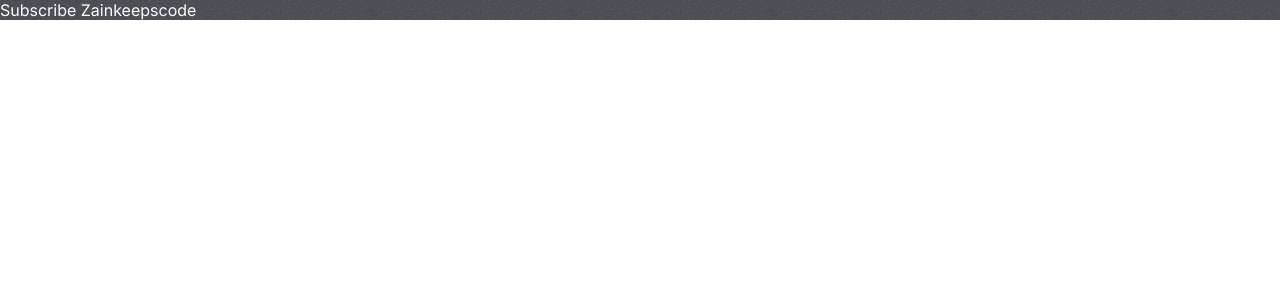
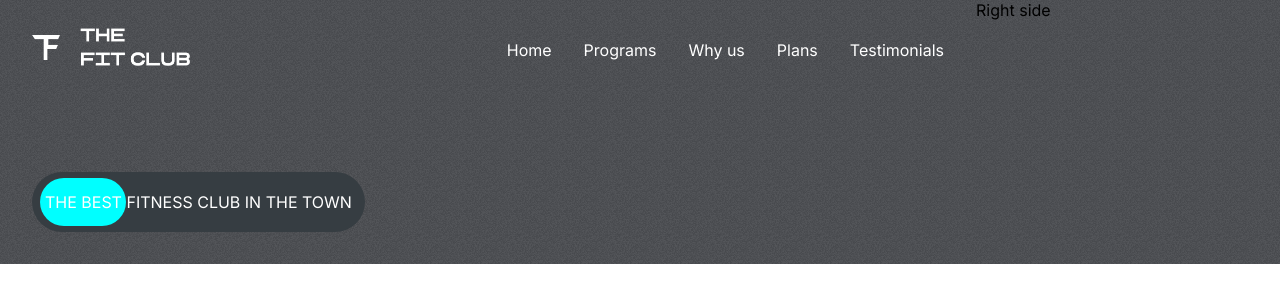
Before and after one commit to raselcsedev/fitClub-starter, a React (Create React App) app: page / in a window 1280 px wide. Shown: the top 302 px of the page. Built offline with nearby package versions, Linux system fonts and the light colour scheme.

Commit message:
header added

```diff
--- a/src/App.js
+++ b/src/App.js
@@ -1,8 +1,9 @@
 import './App.css';
+import Hero from './components/Hero/Hero';
 function App() {
   return (
     <div className="App">
-          <span style={{color: 'white'}}>Subscribe Zainkeepscode</span>
+          <Hero />
     </div>
   );
 }
--- /dev/null
+++ b/src/components/Header/Header.css
@@ -0,0 +1,20 @@
+.header{
+    display: flex;
+    justify-content: space-between;
+}
+.logo{
+    width: 10rem;
+    height: 3rem;
+}
+.header-menu{
+    list-style: none;
+    display: flex;
+    gap: 2rem;
+    color: white;
+}
+
+.header-menu>li:hover{
+    cursor: pointer;
+    color: rgb(45, 220, 251);
+
+}
--- /dev/null
+++ b/src/components/Header/Header.js
@@ -0,0 +1,22 @@
+import React from 'react';
+import './Header.css';
+import logo from '../../assets/logo.png';
+
+const Header = () => {
+    return (
+        <div className='header'>
+            <img className='logo' src={logo} alt="" />
+            <ul className='header-menu'>
+                <li>Home</li>
+                <li>Programs</li>
+                <li>Why us</li>
+                <li>Plans</li>
+                <li>Testimonials</li>
+            </ul>
+
+
+        </div>
+    );
+};
+
+export default Header;
--- /dev/null
+++ b/src/components/Hero/Hero.css
@@ -0,0 +1,40 @@
+.hero{
+    display: flex;
+    justify-content: space-between;
+}
+.left-h{
+    padding: 2rem;
+    padding-top: 1.5rem;
+    flex: 3;
+    display: flex;
+    gap: 2rem;
+    flex-direction: column;
+}
+.best-ad{
+    margin-top: 4rem;
+    background-color: #363d42;
+    border-radius: 4rem;
+    width: fit-content;
+    padding: 20px 13px;
+    text-transform: uppercase;
+    color: white;
+    position: relative;
+    display: flex;
+    align-items: center;
+    justify-content: flex-start;
+}
+.best-ad>span{
+    z-index: 2;
+}
+.best-ad>div{
+    position: absolute;
+    background-color: aqua;
+    width: 5.4rem;
+    height: 80%;
+    left: 8px;
+    border-radius: 3rem;
+    z-index: 1;
+}
+.right-h{
+    flex: 1;
+}
--- /dev/null
+++ b/src/components/Hero/Hero.js
@@ -0,0 +1,25 @@
+import React from 'react';
+import Header from '../Header/Header';
+import './Hero.css';
+
+const Hero = () => {
+    return (
+        <div className='hero'>
+        <div className="left-h">
+            <Header />
+            <div className='best-ad'>
+                <div>
+                </div>
+                    <span>The Best Fitness Club in the Town</span>
+
+            </div>
+
+             </div>
+        <div className="right-h">Right side</div>
+
+
+        </div>
+    );
+};
+
+export default Hero;
```
